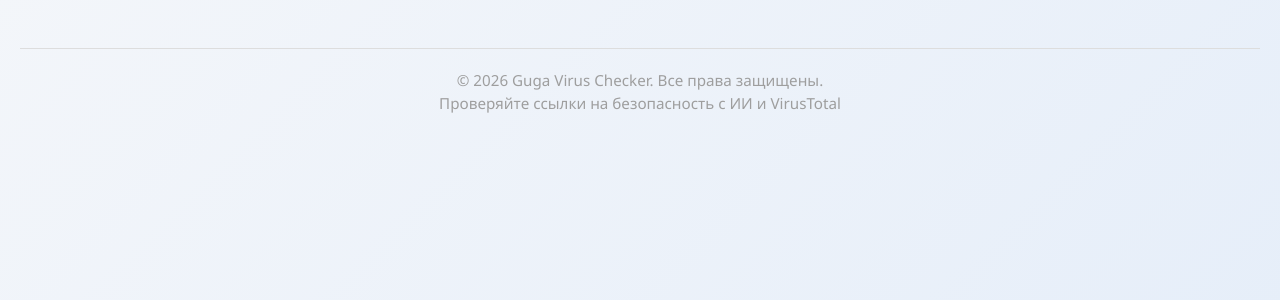
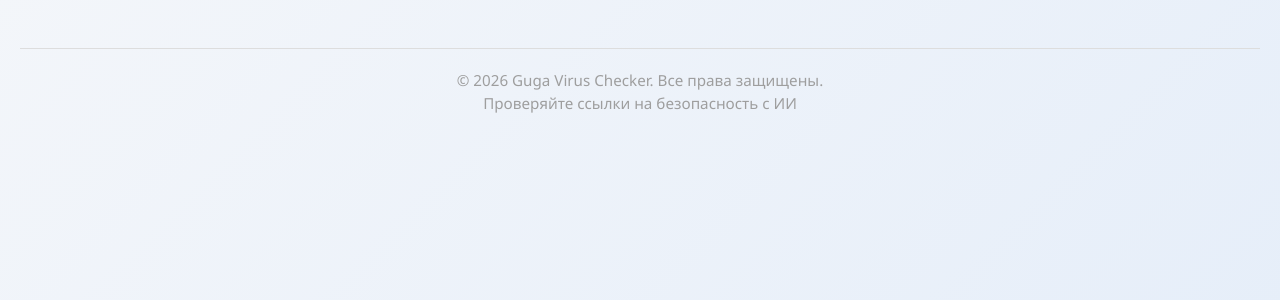
Before and after one commit to Zeva-admin/virus-ai, a Flask app: page / in a window 1280 px wide. Shown: the part 248-548 px from the top of the page. Run offline with Flask 3, Linux system fonts and the light colour scheme; some libraries are stand-ins or nearby versions.

Commit message:
Update index.html

```diff
--- a/templates/index.html
+++ b/templates/index.html
@@ -159,7 +159,7 @@
     <!-- Футер -->
     <footer class="footer">
         <p>&copy; 2026 Guga Virus Checker. Все права защищены.</p>
-        <p>Проверяйте ссылки на безопасность с ИИ и VirusTotal</p>
+        <p>Проверяйте ссылки на безопасность с ИИ</p>
     </footer>
 
     <!-- Кнопка скачивания -->
```
